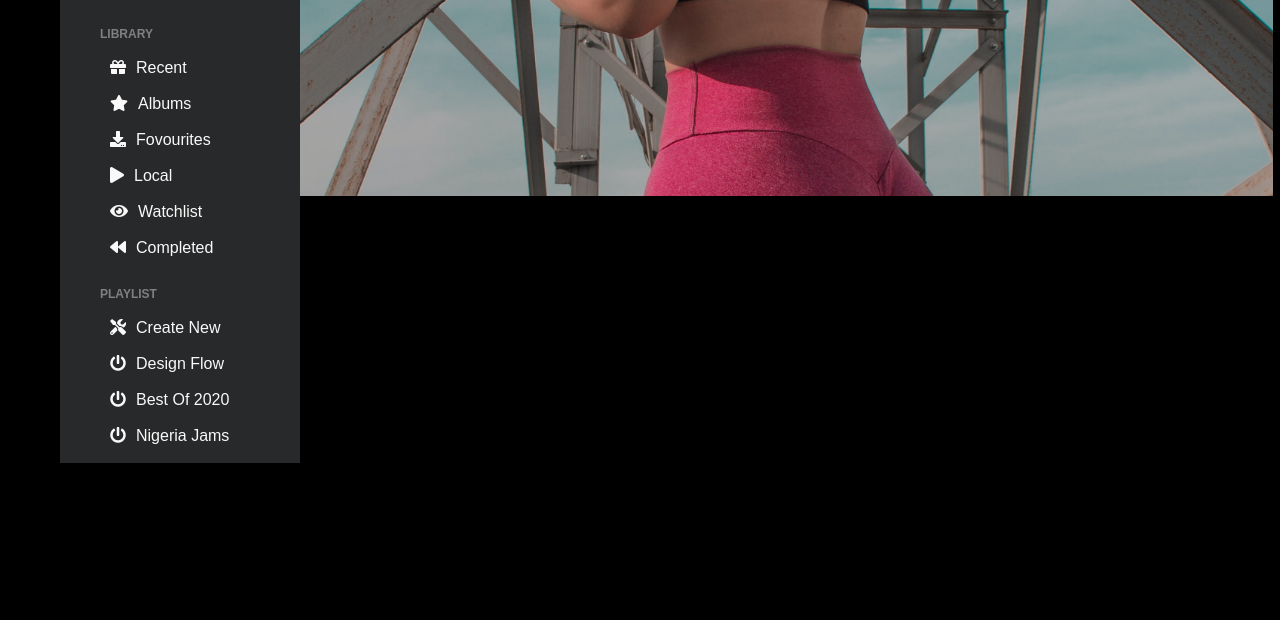
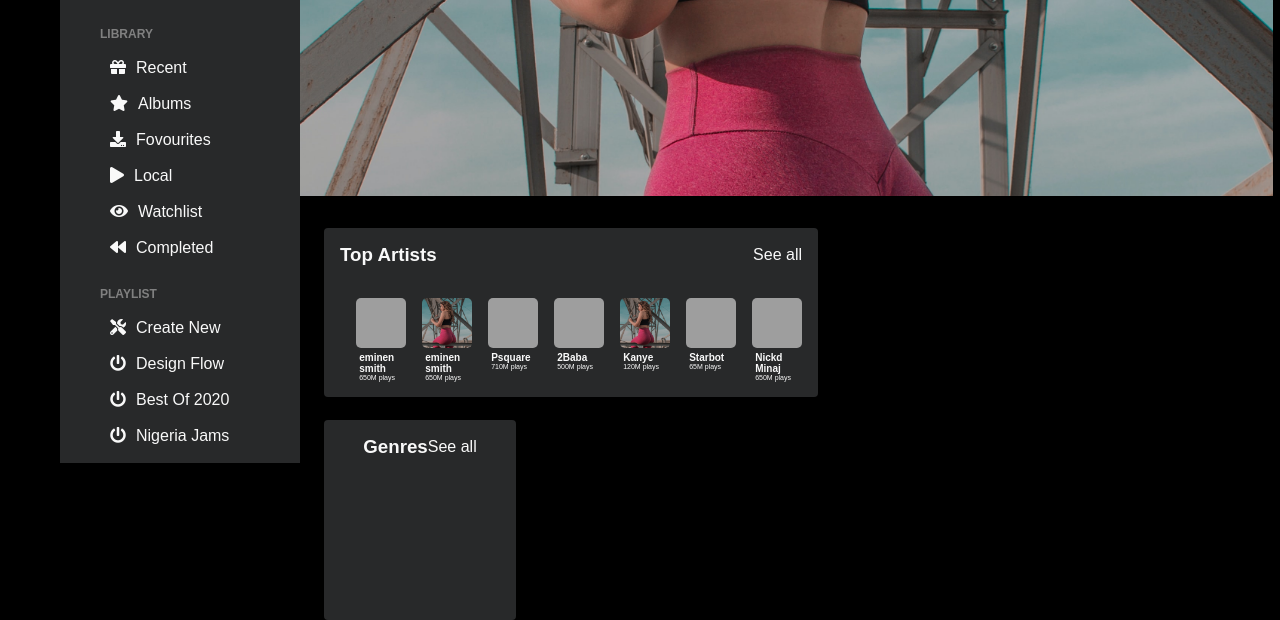
Before and after one commit to domchu/MusicApp, a plain HTML site: page index.html in a window 1280 px wide. Shown: the part 304-924 px from the top of the page. Before the commit the page ends 800 px from the top, so only its background shows below. Drawn offline with Linux system fonts and the light colour scheme; grey boxes are pictures that could not be loaded.

Commit message:
added the top chat

```diff
--- a/index.html
+++ b/index.html
@@ -128,6 +128,7 @@
             </div>
           </div>
           <div class="slider-content">
+            <div class="main-slider-content">
               <div class="slider-headline">
                 <p>Trending New Hit</p>
               </div>
@@ -148,6 +149,72 @@
             </div>
           </div>
         </div>
+
+        <!-- beginning of top -->
+        <div class="top-active-artist">
+          <div class="general-top">
+            <div class="top-artist">
+              <div class="text">
+                <h3>Top Artists</h3>
+              </div>
+              <div class="text">
+                <p>See all</p>
+              </div>
+            </div>
+            <div class="artist-image-text">
+              <div class="img-text">
+                <img src="images/pc1.jpg" class="artist-img" />
+                <h3>eminen smith</h3>
+                <p>650M plays</p>
+              </div>
+              <div class="img-text">
+                <img src="images/pc2.jpg" class="artist-img" />
+                <h3>eminen smith</h3>
+                <p>650M plays</p>
+              </div>
+              <div class="img-text">
+                <img src="images/pc3.jpg" class="artist-img" />
+                <h3>Psquare</h3>
+                <p>710M plays</p>
+              </div>
+              <div class="img-text">
+                <img src="images/pc1.jpg" class="artist-img" />
+                <h3>2Baba</h3>
+                <p>500M plays</p>
+              </div>
+              <div class="img-text">
+                <img src="images/pc2.jpg" class="artist-img" />
+                <h3>Kanye</h3>
+                <p>120M plays</p>
+              </div>
+              <div class="img-text">
+                <img src="images/pc3.jpg" class="artist-img" />
+                <h3>Starbot</h3>
+                <p>65M plays</p>
+              </div>
+              <div class="img-text">
+                <img src="images/pc3.jpg" class="artist-img" />
+                <h3>Nickd Minaj</h3>
+                <p>650M plays</p>
+              </div>
+            </div>
+          </div>
+          <div class="top-active-genre">
+            <div class="general-top2">
+              <div class="top-artist2">
+                <div class="text2">
+                  <h3>Genres</h3>
+                </div>
+                <div class="text2">
+                  <p>See all</p>
+                </div>
+              </div>
+              <!-- <div class="chat"></div> -->
+            </div>
+          </div>
+        </div>
+        <!-- end of top -->
+      </div>
     </div>
     <script src="app.js"></script>
   </body>
--- a/styles.scss
+++ b/styles.scss
@@ -85,6 +85,10 @@ h1 {
       padding: 20px;
       margin-top: 20px;
     }
+    .main-slider-content {
+      position: fixed;
+      z-index: 100;
+    }
     .first-link a {
       margin: 9px;
     }
@@ -160,3 +164,69 @@ h1 {
     color: #fff;
   }
 }
+.top-active-artist {
+  position: absolute;
+  z-index: 200;
+  margin-top: 32rem;
+
+  .main-top-artist {
+    width: 500px;
+  }
+  .general-top {
+    border-radius: 4px;
+    min-height: 20vh;
+    padding: 1rem;
+    margin-left: 1.5rem;
+    background-color: #28292a;
+    min-width: 35vw;
+    position: absolute;
+    z-index: 400;
+  }
+  .top-artist {
+    display: flex;
+    justify-content: space-between;
+    align-items: center;
+  }
+}
+.artist-image-text {
+  display: flex;
+  .img-text {
+    margin-top: 2rem;
+  }
+  h3 {
+    font-size: 10px;
+    margin-left: 1.2rem;
+  }
+  p {
+    font-size: 7px;
+    margin-left: 1.2rem;
+  }
+  .artist-img {
+    height: 50px;
+    width: 50px;
+    border-radius: 5px;
+    margin-left: 1rem;
+  }
+}
+// general top2
+.top-active-genre {
+  position: absolute;
+  z-index: 300;
+  margin-top: 12rem;
+
+  .general-top2 {
+    border-radius: 4px;
+    min-height: 25vh;
+    padding: 1rem;
+    margin-left: 1.5rem;
+    background-color: #28292a;
+    min-width: 15vw;
+    position: absolute;
+    z-index: 400;
+  }
+  .top-artist2 {
+    display: flex;
+    justify-content: center;
+    align-items: center;
+  }
+}
```
Also changed, not shown: styles.css, 1 other file. Lines whose indentation alone changed are shown as unchanged.
